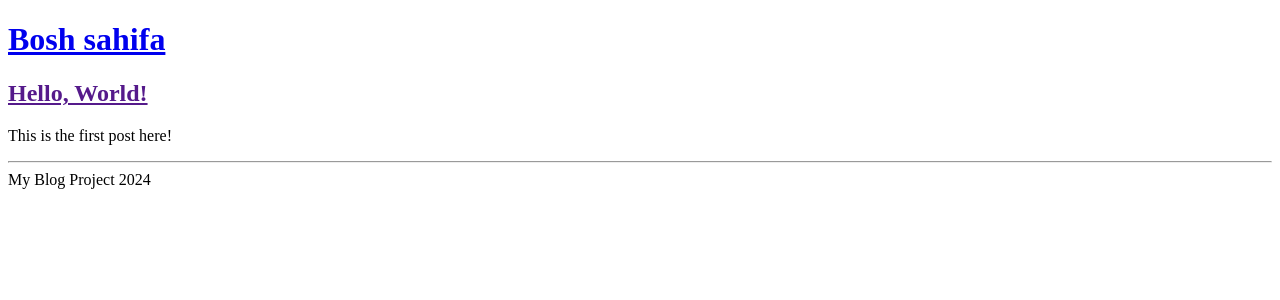
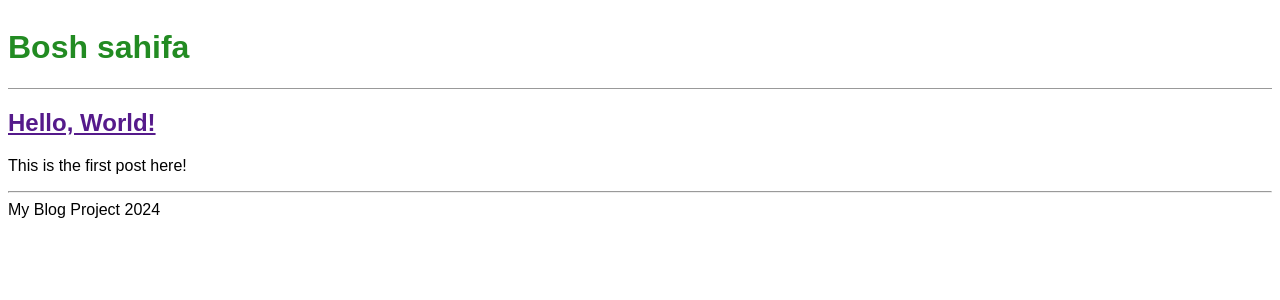
Before and after one commit to abdulloh-id/blog-project-with-django, a Django app: page / in a window 1280 px wide. Shown: the top 300 px of the page. Run offline with Django 5.2, Linux system fonts and the light colour scheme; data comes from the database, SQL or seed files in the repository.

Commit message:
Added Noto Sans font and a bit of style

```diff
--- a/config/settings.py
+++ b/config/settings.py
@@ -117,6 +117,7 @@ USE_TZ = True
 # https://docs.djangoproject.com/en/5.0/howto/static-files/
 
 STATIC_URL = 'static/'
+STATICFILES_DIRS = [str(BASE_DIR.joinpath('static'))]
 
 # Default primary key field type
 # https://docs.djangoproject.com/en/5.0/ref/settings/#default-auto-field
--- /dev/null
+++ b/static/css/base.css
@@ -0,0 +1,26 @@
+header {
+	border-bottom: 1px solid #999;
+	margin-bottom: 1rem;
+	display: flex;
+}
+
+body {
+	font-family: 'Noto Sans JP', sans-serif;
+}
+
+header h1 a {
+	color: forestgreen;
+	text-decoration: none;
+}
+
+// <uniquifier>: Use a unique and descriptive class name
+// <weight>: Use a value from 100 to 900
+
+.noto-sans-<uniquifier> {
+  font-family: "Noto Sans", sans-serif;
+  font-optical-sizing: auto;
+  font-weight: <weight>;
+  font-style: normal;
+  font-variation-settings:
+    "wdth" 100;
+}
--- a/templates/base.html
+++ b/templates/base.html
@@ -1,9 +1,14 @@
+{% load static %}
 <!DOCTYPE html>
 <html>
 <head>
 	<meta charset="utf-8">
 	<meta name="viewport" content="width=device-width, initial-scale=1">
 	<title>My Blog Project</title>
+	<link rel="stylesheet" href="{% static 'css/base.css' %}">
+	<link rel="preconnect" href="https://fonts.googleapis.com">
+	<link rel="preconnect" href="https://fonts.gstatic.com" crossorigin>
+	<link href="https://fonts.googleapis.com/css2?family=Noto+Sans:ital,wght@0,100..900;1,100..900&display=swap" rel="stylesheet">
 </head>
 <body>
 	<header>
```
Also changed, not shown: 2 other files.
